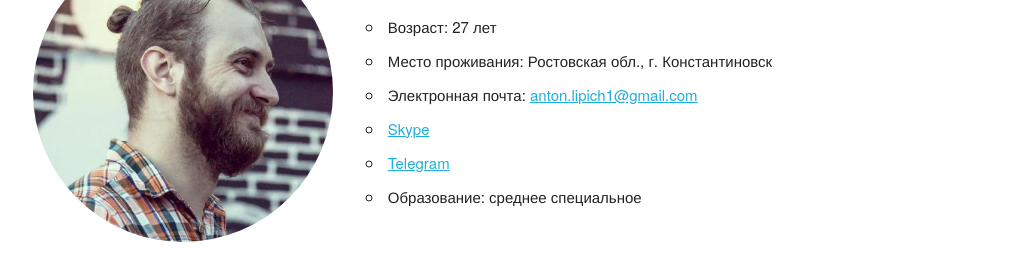
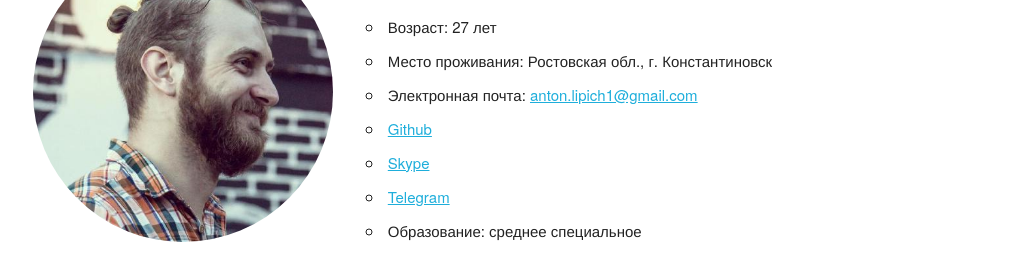
Before and after one commit to ASL20/cv, a plain HTML site: page index.html in a window 1280 px wide. Shown: the part 58-312 px from the top of the page, without its empty margins (127-1142 px from the left). Drawn offline with Linux system fonts and the light colour scheme.

Commit message:
add github link

```diff
--- a/index.html
+++ b/index.html
@@ -21,6 +21,7 @@
           <li>Возраст: 27 лет
           <li>Место проживания: Ростовская обл., г. Константиновск</li>
           <li>Электронная почта: <a href="mailto:anton.lipich1@gmail.com" target="_blank" rel="noopener noreferrer">anton.lipich1@gmail.com</a></li>
+          <li><a href="https://github.com/ASL20">Github</a></li>
           <li><a href="skype:asl-overdrive">Skype</a></li>
           <li><a href="https://t.me/asl20t">Telegram</a></li>
           <li>Образование: среднее специальное</li>
```
